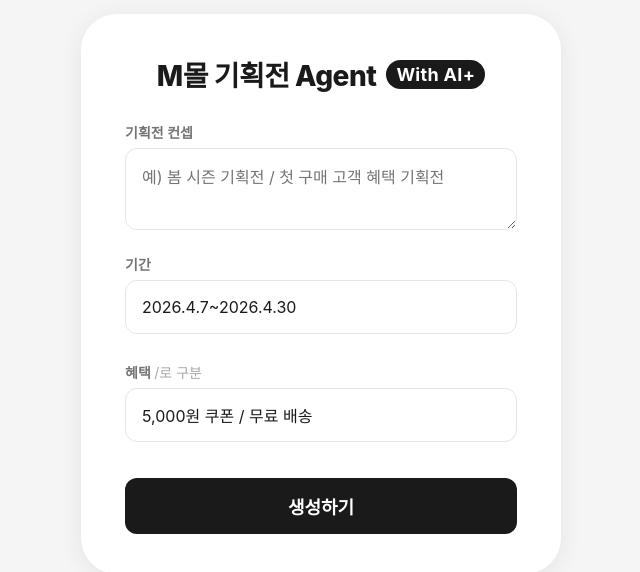
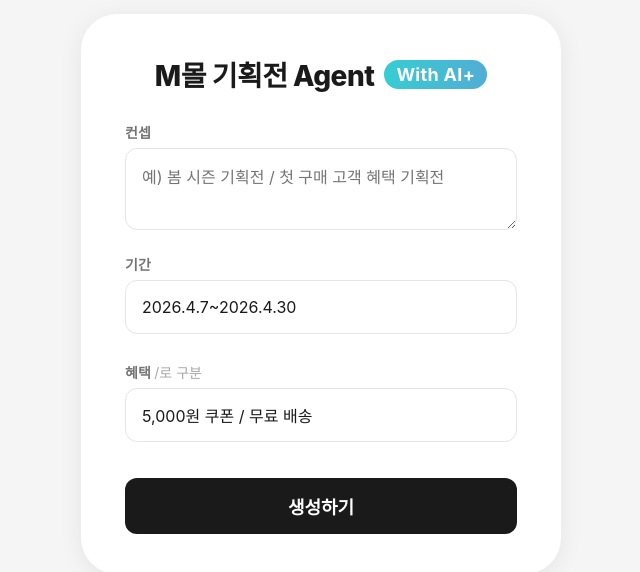
Before and after one commit to jun5354-max/mmall-builder, a React (Create React App) app: page / in a window 1280 px wide. Shown: the part 106-678 px from the top of the page, without its empty margins (319-959 px from the left). Built offline with nearby package versions, Linux system fonts and the light colour scheme.

Commit message:
fix: 초기 화면 UI - 박스 R36, 타이틀 28px, With AI+ 18px, 라벨 14px, 버튼 높이 56px

```diff
--- a/src/App.jsx
+++ b/src/App.jsx
@@ -323,7 +323,7 @@ function HeroBanner({m,sel,onSel,mainColor,imgLoading}){
   const hasImg = !!m.heroImage;
   const skeletonBase = {borderRadius:6,background:'rgba(255,255,255,0.18)',animation:'mmall-pulse 1.4s ease-in-out infinite'};
   return <div style={{...pm(sel),width:'100%',backgroundColor:imgLoading?'#c8c8c8':mainColor,height:m.height,display:'flex',flexDirection:'column',justifyContent:'flex-start',alignItems:'center',position:'relative',overflow:'hidden',paddingTop:pTop,paddingBottom:pBot,transition:'background-color 0.3s'}} onClick={onSel}>
-    <style>{`@keyframes mmall-pulse{0%,100%{opacity:1}50%{opacity:0.4}}@keyframes mmall-fadein{from{opacity:0}to{opacity:1}}`}</style>
+    <style>{`@keyframes mmall-pulse{0%,100%{opacity:1}50%{opacity:0.4}}@keyframes mmall-fadein{from{opacity:0}to{opacity:1}}@keyframes gradient-flow{0%{background-position:0% 50%}50%{background-position:100% 50%}100%{background-position:0% 50%}}`}</style>
     {hasImg && !imgLoading && <img src={m.heroImage} alt="" style={{position:'absolute',inset:0,width:'100%',height:'100%',objectFit:'cover',animation:'mmall-fadein 0.7s ease'}}/>}
     {!hasImg && !imgLoading && <div style={{position:'absolute',inset:0,background:'radial-gradient(circle at 30% 80%, rgba(255,255,255,0.08) 0%, transparent 60%)'}}/>}
     <div style={{marginTop:90,position:'relative',zIndex:1,textAlign:'center',padding:'0 24px',width:'100%'}}>
@@ -1069,6 +1069,7 @@ body{background:#f5f5f5;display:flex;justify-content:center;}
   const CopyIcon = () => <svg width="14" height="14" viewBox="0 0 16 16" fill="none"><rect x="5.333" y="5.333" width="8" height="8" rx="1.333" stroke="rgba(0,0,0,0.3)" strokeWidth="1.2"/><path d="M3.333 10.667h-.666A1.333 1.333 0 011.333 9.333V3.333A1.333 1.333 0 012.667 2h6A1.333 1.333 0 0110 3.333v.667" stroke="rgba(0,0,0,0.3)" strokeWidth="1.2"/></svg>;
 
   return <div style={S.wrap}>
+    <style>{`@keyframes gradient-flow{0%{background-position:0% 50%}50%{background-position:100% 50%}100%{background-position:0% 50%}}`}</style>
     {/* ── 탑바: 생성 후에만 표시 ── */}
     {hasGenerated && <div style={S.topbar}>
       <div style={{display:'flex',alignItems:'center',gap:8}}>
@@ -1087,10 +1088,10 @@ body{background:#f5f5f5;display:flex;justify-content:center;}
         <div style={{width:480,background:'#fff',borderRadius:36,padding:'40px 44px',boxShadow:'0 4px 24px rgba(0,0,0,0.07)'}}>
           <div style={{display:'flex',alignItems:'center',justifyContent:'center',gap:10,marginBottom:28}}>
             <span style={{fontSize:28,fontWeight:800,color:'#1a1a1a',letterSpacing:'-0.5px'}}>M몰 기획전 Agent</span>
-            <span style={{fontSize:18,fontWeight:700,color:'#fff',background:'#1a1a1a',borderRadius:20,padding:'4px 10px',letterSpacing:'0.3px'}}>With AI+</span>
+            <span style={{fontSize:18,fontWeight:700,color:'#fff',background:'linear-gradient(90deg,#32D2D2,#5F9DD6 55%,#F5BE03,#32D2D2)',backgroundSize:'300% 100%',animation:'gradient-flow 5s ease-in-out infinite',borderRadius:20,padding:'4px 12px',letterSpacing:'0.3px'}}>With AI+</span>
           </div>
           <div style={{marginBottom:20}}>
-            <label style={S.label}>기획전 컨셉</label>
+            <label style={S.label}>컨셉</label>
             <textarea style={{...S.textarea,minHeight:80}} value={concept} onChange={e=>setConcept(e.target.value)} placeholder="예) 봄 시즌 기획전 / 첫 구매 고객 혜택 기획전"/>
           </div>
           <div style={{marginBottom:28}}>
```
